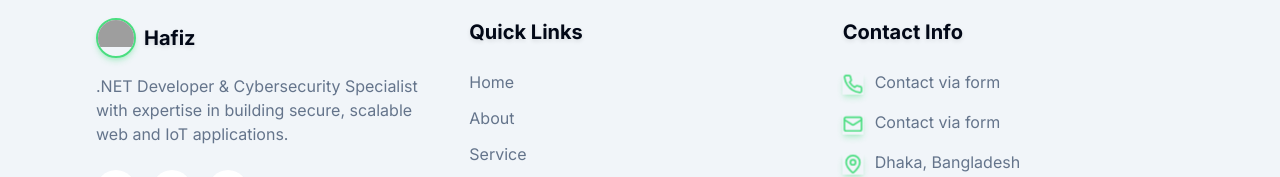
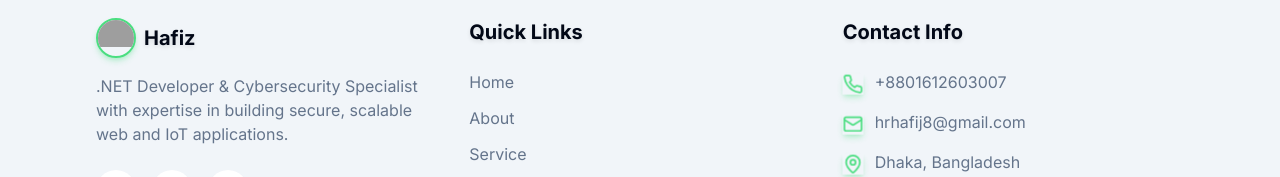
Before and after one commit to hafiz011/my-portfolio, a Next.js app: page / in a window 1280 px wide. Shown: the part 5756-5933 px from the top of the page. Built offline with nearby package versions, Linux system fonts and the light colour scheme; grey boxes are pictures that could not be loaded.

Commit message:
footer update

```diff
--- a/components/footer.tsx
+++ b/components/footer.tsx
@@ -37,12 +37,12 @@ export function Footer() {
               >
                 <Linkedin className="h-5 w-5" />
               </a>
-              <Link
+              <a
                 href="mailto:hrhafij8@gmail.com"
                 className="w-10 h-10 rounded-full bg-background flex items-center justify-center text-foreground hover:bg-primary hover:text-primary-foreground transition-colors hover-scale shadow-sm"
               >
                 <Mail className="h-5 w-5" />
-              </Link>
+              </a>
             </div>
           </AnimatedSection>
 
@@ -105,11 +105,11 @@ export function Footer() {
             <ul className="space-y-4">
               <li className="flex items-start gap-3 hover-lift">
                 <Phone className="h-5 w-5 text-primary mt-1 animate-pulse-slow shadow-primary" />
-                <span className="text-muted-foreground">Contact via form</span>
+                <span className="text-muted-foreground">+8801612603007</span>
               </li>
               <li className="flex items-start gap-3 hover-lift">
                 <Mail className="h-5 w-5 text-primary mt-1 animate-pulse-slow shadow-primary" />
-                <span className="text-muted-foreground">Contact via form</span>
+                <a href="mailto:hrhafij8@gmail.com"><span className="text-muted-foreground">hrhafij8@gmail.com</span></a>
               </li>
               <li className="flex items-start gap-3 hover-lift">
                 <MapPin className="h-5 w-5 text-primary mt-1 animate-pulse-slow shadow-primary" />
```
